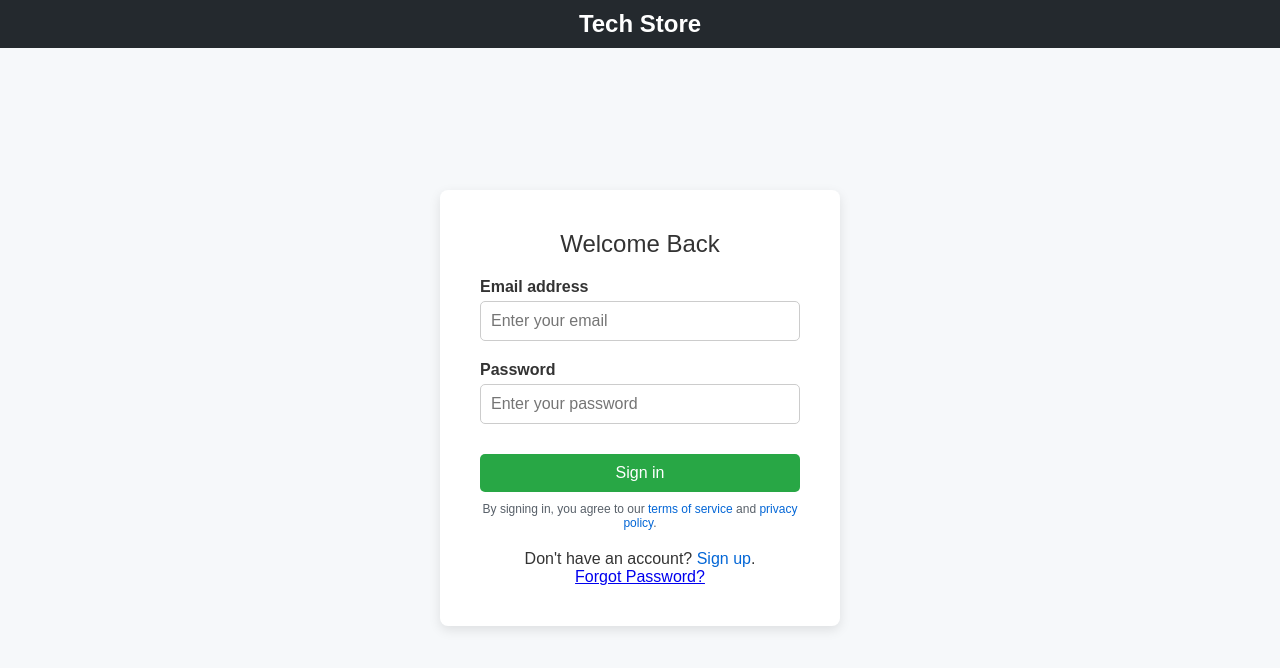
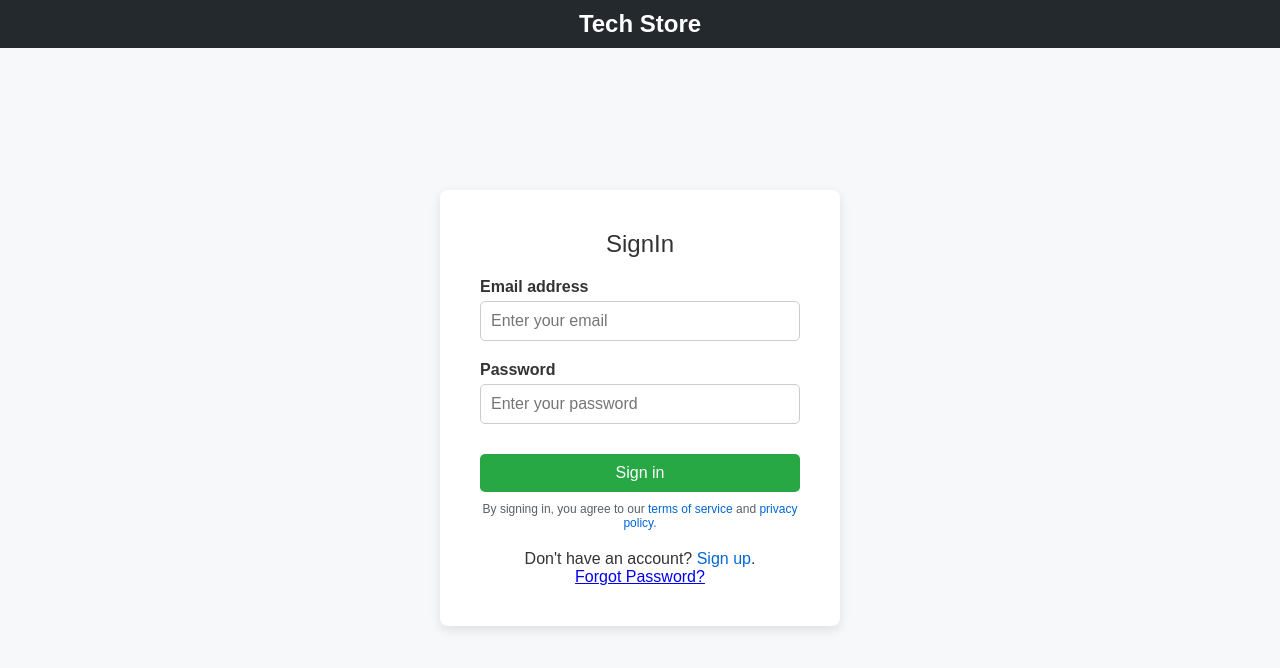
Before and after one commit to LynYuNgoc/ElectronicDeviceBusinessManagement_Team12, a plain HTML site: page Front-end/Pages/User/SignIn.html in a window 1280 px wide. Drawn offline with Linux system fonts and the light colour scheme.

Commit message:
update SignIn

```diff
--- a/Front-end/Pages/User/SignIn.html
+++ b/Front-end/Pages/User/SignIn.html
@@ -16,7 +16,7 @@
 
     <main>
         <section class="signin-form">
-            <h2>Welcome Back</h2>
+            <h2>SignIn</h2>
             <form id="signinForm">
                 <div class="form-group">
                     <label for="email">Email address</label>
```
